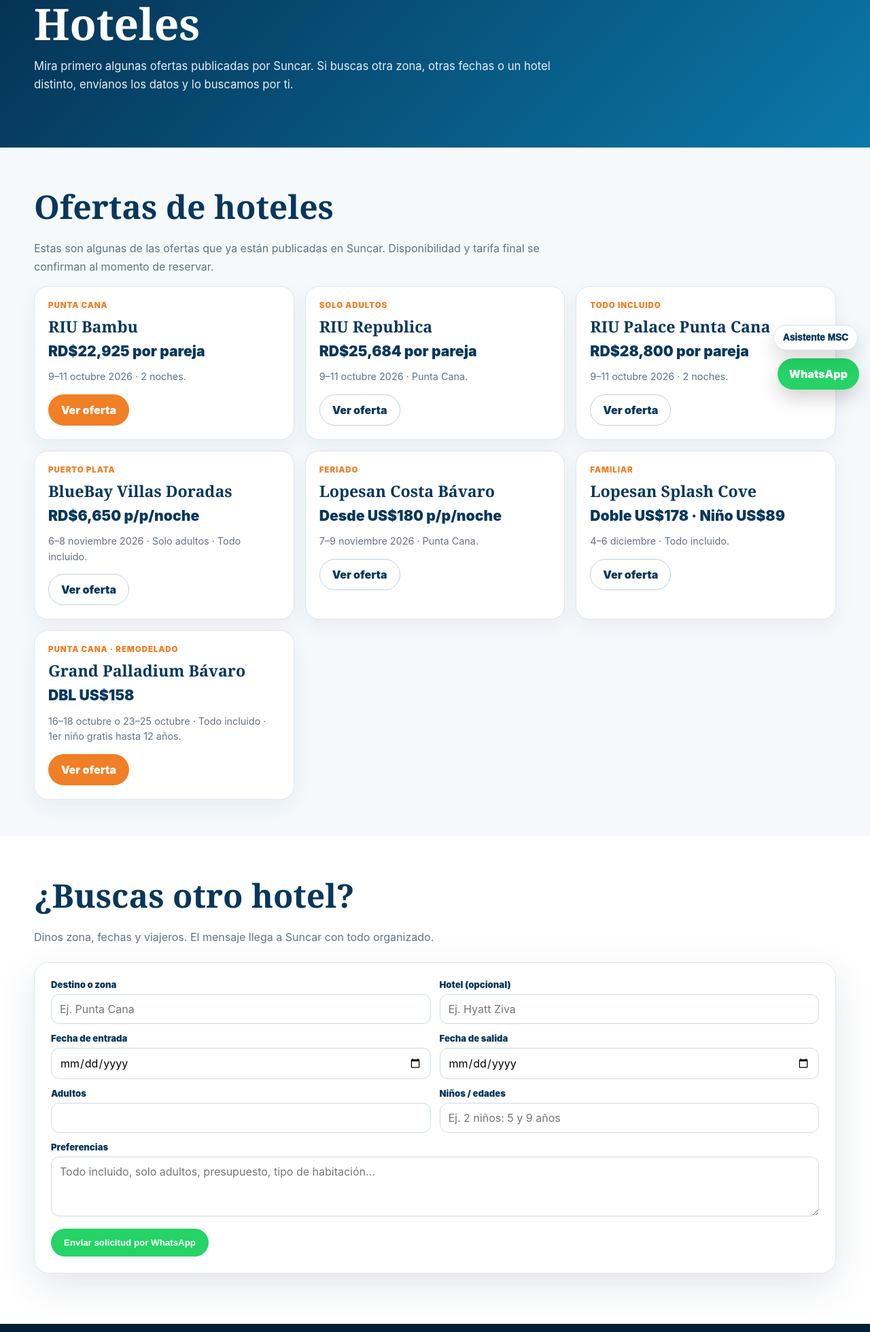
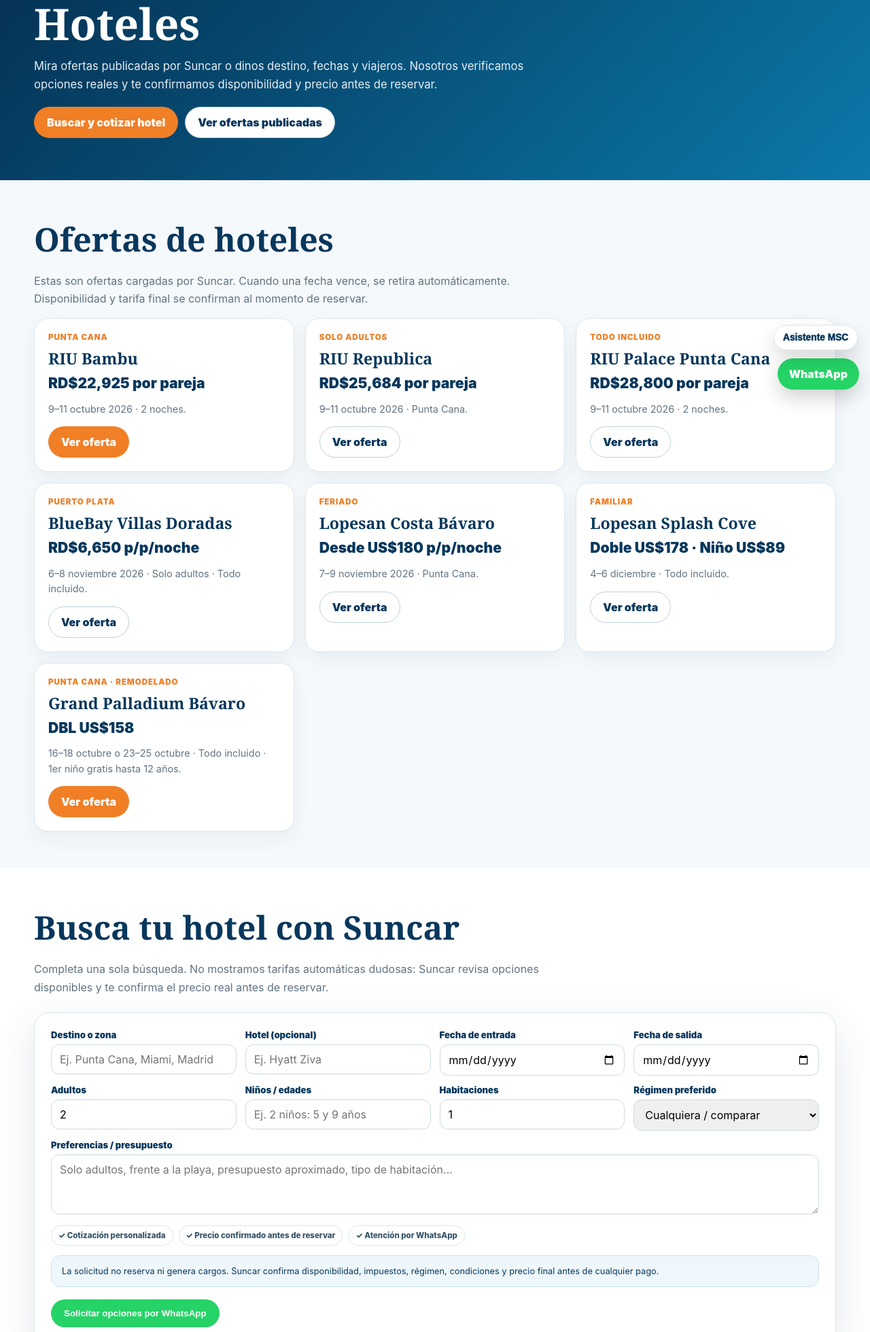
Before and after one commit to SuncarTravel/SuncarTravel.github.io, a website: page hoteles.html in a window 1280 px wide. Shown: the part 211-2170 px from the top of the page at 68% size. Drawn offline with Linux system fonts and the light colour scheme.

Commit message:
Mejorar cotización de hoteles sin precios automáticos

```diff
--- a/hoteles.html
+++ b/hoteles.html
@@ -12,10 +12,10 @@
 .btn{display:inline-flex;align-items:center;justify-content:center;border-radius:999px;padding:12px 18px;font-weight:900;border:1px solid transparent;cursor:pointer}.orange{background:var(--orange);color:#fff}.outline{background:#fff;border-color:#bfd0da;color:var(--navy)}.green{background:var(--green);color:#fff}
 .hero{background:linear-gradient(135deg,#052f50,#0b79aa);color:#fff;padding:62px 0}.hero .eyebrow{text-transform:uppercase;letter-spacing:.1em;color:#ffd08a;font-size:.76rem;font-weight:950}.hero h1{font-family:Georgia,serif;font-size:clamp(2.6rem,5vw,4.7rem);line-height:1;margin:10px 0}.hero p{max-width:760px;color:#e4eff5;line-height:1.65;font-size:1.04rem}
 section{padding:54px 0}.soft{background:var(--soft)}h2{font-family:Georgia,serif;color:var(--navy);font-size:clamp(2rem,4vw,3rem);margin:0 0 10px}.lead{color:var(--muted);line-height:1.65;max-width:800px}.grid{display:grid;grid-template-columns:repeat(3,1fr);gap:16px}.card{border:1px solid var(--line);border-radius:20px;padding:20px;background:#fff;box-shadow:0 10px 28px rgba(7,55,92,.06)}.card h3{font-family:Georgia,serif;color:var(--navy);font-size:1.45rem;margin:8px 0}.card p{color:var(--muted);line-height:1.55;font-size:.9rem}.tag{font-size:.72rem;color:var(--orange);font-weight:950;letter-spacing:.08em}.price{font-size:1.32rem;color:var(--navy);font-weight:950}
-.formbox{border:1px solid var(--line);border-radius:22px;padding:24px;background:#fff;box-shadow:var(--shadow);margin-top:24px}.formgrid{display:grid;grid-template-columns:repeat(2,1fr);gap:13px}.field{display:flex;flex-direction:column;gap:6px}.field.full{grid-column:1/-1}.field label{font-size:.82rem;font-weight:900;color:var(--navy)}input,select,textarea{width:100%;border:1px solid #cddbe4;border-radius:12px;padding:11px 12px;font:inherit}textarea{min-height:88px;resize:vertical}.note{font-size:.79rem;color:var(--muted);line-height:1.5}.actions{display:flex;gap:10px;flex-wrap:wrap;margin-top:18px}
+.formbox{border:1px solid var(--line);border-radius:22px;padding:24px;background:#fff;box-shadow:var(--shadow);margin-top:24px}.formgrid{display:grid;grid-template-columns:repeat(4,1fr);gap:13px}.hotel-quote-note{margin-top:14px;padding:13px 15px;border-radius:14px;background:#eef7fb;border:1px solid #cfe3ed;color:var(--navy);font-size:.8rem;line-height:1.5}.hotel-trust{display:flex;gap:8px;flex-wrap:wrap;margin-top:16px}.hotel-trust span{border:1px solid var(--line);background:#fff;border-radius:999px;padding:7px 10px;font-size:.72rem;font-weight:850;color:#365367}.field{display:flex;flex-direction:column;gap:6px}.field.full{grid-column:1/-1}.field label{font-size:.82rem;font-weight:900;color:var(--navy)}input,select,textarea{width:100%;border:1px solid #cddbe4;border-radius:12px;padding:11px 12px;font:inherit}textarea{min-height:88px;resize:vertical}.note{font-size:.79rem;color:var(--muted);line-height:1.5}.actions{display:flex;gap:10px;flex-wrap:wrap;margin-top:18px}
 footer{background:#031f35;color:#dcebf3;padding:28px 0;margin-top:20px}.wa{position:fixed;right:16px;bottom:16px;background:var(--green);color:#fff;border-radius:999px;padding:13px 17px;font-weight:950;box-shadow:0 12px 28px rgba(0,0,0,.18)}
-@media(max-width:800px){.links{gap:10px;font-size:.85rem}.grid{grid-template-columns:1fr 1fr}.dropmenu{right:0;left:auto}.formgrid{grid-template-columns:1fr}.field.full{grid-column:auto}}
-@media(max-width:620px){.top{display:none}nav{min-height:78px;align-items:flex-start;padding:8px 0;flex-direction:column}.brand{height:54px}.brand img{height:54px}.links{width:100%;overflow-x:auto;padding-bottom:8px}.grid{grid-template-columns:1fr}.hero{padding:42px 0}}
+@media(max-width:800px){.links{gap:10px;font-size:.85rem}.grid{grid-template-columns:1fr 1fr}.dropmenu{right:0;left:auto}.formgrid{grid-template-columns:1fr 1fr}.field.full{grid-column:1/-1}}
+@media(max-width:620px){.top{display:none}nav{min-height:78px;align-items:flex-start;padding:8px 0;flex-direction:column}.brand{height:54px}.brand img{height:54px}.links{width:100%;overflow-x:auto;padding-bottom:8px}.grid{grid-template-columns:1fr}.formgrid{grid-template-columns:1fr}.field.full{grid-column:auto}.hero{padding:42px 0}}
 </style><script src="assets/whatsapp-safe.js?v=20261007c"></script><meta name="theme-color" content="#07375c">
 <meta property="og:title" content="Hoteles | Suncar Tours & Travel">
 <meta property="og:description" content="Ofertas de hoteles y cotizaciones personalizadas con Suncar Tours & Travel. Indica destino, fechas y viajeros y recibe opciones confirmadas por Suncar.">
@@ -32,39 +32,58 @@
 <header><div class="container"><nav><a class="brand" href="index.html"><img src="assets/logo.svg?v=7" alt="Suncar Tours & Travel"></a><div class="links">
 <details class="drop"><summary>Servicios</summary><div class="dropmenu"><a href="hoteles.html">🏨 Hoteles</a><a href="vuelos.html">✈️ Vuelos</a><a href="cruceros.html">🚢 Cruceros</a><a href="seguros-viaje.html">🛡️ Seguros de viaje</a><a href="paquetes.html">🌴 Paquetes y escapadas</a><a href="servicios.html"><strong>Ver todos →</strong></a></div></details>
 <a href="ofertas.html">Ofertas</a><a href="index.html#contacto">Contacto</a><a class="btn orange" href="servicios.html">Cotizar</a></div></nav></div></header>
-<main><section class="hero"><div class="container"><div class="eyebrow">Suncar Travel</div><h1>Hoteles</h1><p>Mira primero algunas ofertas publicadas por Suncar. Si buscas otra zona, otras fechas o un hotel distinto, envíanos los datos y lo buscamos por ti.</p></div></section>
-<section class="soft"><div class="container"><h2>Ofertas de hoteles</h2><p class="lead">Estas son algunas de las ofertas que ya están publicadas en Suncar. Disponibilidad y tarifa final se confirman al momento de reservar.</p><div class="grid">
-<div class="card"><div class="tag">PUNTA CANA</div><h3>RIU Bambu</h3><div class="price">RD$22,925 por pareja</div><p>9–11 octubre 2026 · 2 noches.</p><a class="btn orange" href="ofertas.html">Ver oferta</a></div>
-<div class="card"><div class="tag">SOLO ADULTOS</div><h3>RIU Republica</h3><div class="price">RD$25,684 por pareja</div><p>9–11 octubre 2026 · Punta Cana.</p><a class="btn outline" href="ofertas.html">Ver oferta</a></div>
-<div class="card"><div class="tag">TODO INCLUIDO</div><h3>RIU Palace Punta Cana</h3><div class="price">RD$28,800 por pareja</div><p>9–11 octubre 2026 · 2 noches.</p><a class="btn outline" href="ofertas.html">Ver oferta</a></div>
-<div class="card"><div class="tag">PUERTO PLATA</div><h3>BlueBay Villas Doradas</h3><div class="price">RD$6,650 p/p/noche</div><p>6–8 noviembre 2026 · Solo adultos · Todo incluido.</p><a class="btn outline" href="ofertas.html">Ver oferta</a></div>
-<div class="card"><div class="tag">FERIADO</div><h3>Lopesan Costa Bávaro</h3><div class="price">Desde US$180 p/p/noche</div><p>7–9 noviembre 2026 · Punta Cana.</p><a class="btn outline" href="ofertas.html">Ver oferta</a></div>
-<div class="card"><div class="tag">FAMILIAR</div><h3>Lopesan Splash Cove</h3><div class="price">Doble US$178 · Niño US$89</div><p>4–6 diciembre · Todo incluido.</p><a class="btn outline" href="ofertas.html">Ver oferta</a></div>
-<div class="card"><div class="tag">PUNTA CANA · REMODELADO</div><h3>Grand Palladium Bávaro</h3><div class="price">DBL US$158</div><p>16–18 octubre o 23–25 octubre · Todo incluido · 1er niño gratis hasta 12 años.</p><a class="btn orange" href="ofertas.html">Ver oferta</a></div>
+<main><section class="hero"><div class="container"><div class="eyebrow">Suncar Travel</div><h1>Hoteles</h1><p>Mira ofertas publicadas por Suncar o dinos destino, fechas y viajeros. Nosotros verificamos opciones reales y te confirmamos disponibilidad y precio antes de reservar.</p><div class="actions"><a class="btn orange" href="#cotizar-hotel">Buscar y cotizar hotel</a><a class="btn outline" href="#ofertas-hoteles">Ver ofertas publicadas</a></div></div></section>
+<section class="soft" id="ofertas-hoteles"><div class="container"><h2>Ofertas de hoteles</h2><p class="lead">Estas son ofertas cargadas por Suncar. Cuando una fecha vence, se retira automáticamente. Disponibilidad y tarifa final se confirman al momento de reservar.</p><div class="grid" data-offers-container>
+<div class="card" data-expire="2026-10-09T00:00:00-04:00"><div class="tag">PUNTA CANA</div><h3>RIU Bambu</h3><div class="price">RD$22,925 por pareja</div><p>9–11 octubre 2026 · 2 noches.</p><a class="btn orange" href="ofertas.html">Ver oferta</a></div>
+<div class="card" data-expire="2026-10-09T00:00:00-04:00"><div class="tag">SOLO ADULTOS</div><h3>RIU Republica</h3><div class="price">RD$25,684 por pareja</div><p>9–11 octubre 2026 · Punta Cana.</p><a class="btn outline" href="ofertas.html">Ver oferta</a></div>
+<div class="card" data-expire="2026-10-09T00:00:00-04:00"><div class="tag">TODO INCLUIDO</div><h3>RIU Palace Punta Cana</h3><div class="price">RD$28,800 por pareja</div><p>9–11 octubre 2026 · 2 noches.</p><a class="btn outline" href="ofertas.html">Ver oferta</a></div>
+<div class="card" data-expire="2026-11-06T00:00:00-04:00"><div class="tag">PUERTO PLATA</div><h3>BlueBay Villas Doradas</h3><div class="price">RD$6,650 p/p/noche</div><p>6–8 noviembre 2026 · Solo adultos · Todo incluido.</p><a class="btn outline" href="ofertas.html">Ver oferta</a></div>
+<div class="card" data-expire="2026-11-07T00:00:00-04:00"><div class="tag">FERIADO</div><h3>Lopesan Costa Bávaro</h3><div class="price">Desde US$180 p/p/noche</div><p>7–9 noviembre 2026 · Punta Cana.</p><a class="btn outline" href="ofertas.html">Ver oferta</a></div>
+<div class="card" data-expire="2026-12-04T00:00:00-04:00"><div class="tag">FAMILIAR</div><h3>Lopesan Splash Cove</h3><div class="price">Doble US$178 · Niño US$89</div><p>4–6 diciembre · Todo incluido.</p><a class="btn outline" href="ofertas.html">Ver oferta</a></div>
+<div class="card" data-expire="2026-10-23T00:00:00-04:00"><div class="tag">PUNTA CANA · REMODELADO</div><h3>Grand Palladium Bávaro</h3><div class="price">DBL US$158</div><p>16–18 octubre o 23–25 octubre · Todo incluido · 1er niño gratis hasta 12 años.</p><a class="btn orange" href="ofertas.html">Ver oferta</a></div>
 </div></div></section>
-<section><div class="container"><h2>¿Buscas otro hotel?</h2><p class="lead">Dinos zona, fechas y viajeros. El mensaje llega a Suncar con todo organizado.</p>
+<section id="cotizar-hotel"><div class="container"><h2>Busca tu hotel con Suncar</h2><p class="lead">Completa una sola búsqueda. No mostramos tarifas automáticas dudosas: Suncar revisa opciones disponibles y te confirma el precio real antes de reservar.</p>
 <form class="formbox" id="quoteForm"><div class="formgrid">
-<div class="field"><label>Destino o zona</label><input name="zona" required placeholder="Ej. Punta Cana"></div>
+<div class="field"><label>Destino o zona</label><input name="zona" required placeholder="Ej. Punta Cana, Miami, Madrid"></div>
 <div class="field"><label>Hotel (opcional)</label><input name="hotel" placeholder="Ej. Hyatt Ziva"></div>
-<div class="field"><label>Fecha de entrada</label><input type="date" name="entrada" required></div>
-<div class="field"><label>Fecha de salida</label><input type="date" name="salida" required></div>
-<div class="field"><label>Adultos</label><input type="number" min="1" name="adultos" required></div>
+<div class="field"><label>Fecha de entrada</label><input id="hotelEntrada" type="date" name="entrada" required></div>
+<div class="field"><label>Fecha de salida</label><input id="hotelSalida" type="date" name="salida" required></div>
+<div class="field"><label>Adultos</label><input type="number" min="1" max="12" value="2" name="adultos" required></div>
 <div class="field"><label>Niños / edades</label><input name="ninos" placeholder="Ej. 2 niños: 5 y 9 años"></div>
-<div class="field full"><label>Preferencias</label><textarea name="preferencias" placeholder="Todo incluido, solo adultos, presupuesto, tipo de habitación..."></textarea></div>
-</div><div class="actions"><button class="btn green" type="submit">Enviar solicitud por WhatsApp</button></div></form></div></section></main>
+<div class="field"><label>Habitaciones</label><input type="number" min="1" max="6" value="1" name="habitaciones" required></div>
+<div class="field"><label>Régimen preferido</label><select name="regimen"><option>Cualquiera / comparar</option><option>Solo alojamiento</option><option>Desayuno incluido</option><option>Media pensión</option><option>Pensión completa</option><option>Todo incluido</option></select></div>
+<div class="field full"><label>Preferencias / presupuesto</label><textarea name="preferencias" placeholder="Solo adultos, frente a la playa, presupuesto aproximado, tipo de habitación..."></textarea></div>
+</div>
+<div class="hotel-trust"><span>✓ Cotización personalizada</span><span>✓ Precio confirmado antes de reservar</span><span>✓ Atención por WhatsApp</span></div>
+<div class="hotel-quote-note">La solicitud no reserva ni genera cargos. Suncar confirma disponibilidad, impuestos, régimen, condiciones y precio final antes de cualquier pago.</div>
+<div class="actions"><button class="btn green" type="submit">Solicitar opciones por WhatsApp</button></div></form></div></section></main>
 <footer><div class="container">Suncar Tours & Travel · Santo Domingo · 809-316-1070</div></footer>
 <a class="wa" target="_blank" rel="noopener" href="https://wa.me/18093161070">WhatsApp</a>
 <script>
 document.getElementById('quoteForm')?.addEventListener('submit',e=>{
- e.preventDefault(); const f=new FormData(e.currentTarget); const lines=['Hola Suncar ','Quiero cotizar un hotel.',''];
+ e.preventDefault();
+ const entrada=document.getElementById('hotelEntrada')?.value||'';
+ const salida=document.getElementById('hotelSalida')?.value||'';
+ if(!entrada||!salida||salida<=entrada){alert('La fecha de salida debe ser posterior a la fecha de entrada.');return;}
+ const f=new FormData(e.currentTarget); const lines=['Hola Suncar ','Quiero cotizar un hotel.',''];
  lines.push('Zona / destino: '+(f.get('zona')||''));
  lines.push('Hotel: '+(f.get('hotel')||''));
  lines.push('Entrada: '+(f.get('entrada')||''));
  lines.push('Salida: '+(f.get('salida')||''));
  lines.push('Adultos: '+(f.get('adultos')||''));
  lines.push('Niños / edades: '+(f.get('ninos')||''));
- lines.push('Preferencias: '+(f.get('preferencias')||''));
+ lines.push('Habitaciones: '+(f.get('habitaciones')||''));
+ lines.push('Régimen preferido: '+(f.get('regimen')||''));
+ lines.push('Preferencias / presupuesto: '+(f.get('preferencias')||''));
  lines.push('','Quiero recibir opciones, disponibilidad y precio final con Suncar.');
  window.open(SuncarWhatsApp.url('18093161070',lines.join('\n')),'_blank');
-});</script><script defer src="assets/msc-assistant-widget.js?v=20261007a"></script><script defer src="assets/site-shell.js?v=20261008a"></script>
+});
+(function(){
+ const localISO=()=>{const d=new Date();return d.getFullYear()+'-'+String(d.getMonth()+1).padStart(2,'0')+'-'+String(d.getDate()).padStart(2,'0');};
+ const entrada=document.getElementById('hotelEntrada'),salida=document.getElementById('hotelSalida'),min=localISO();
+ if(entrada&&salida){
+   entrada.min=min;salida.min=min;
+   entrada.addEventListener('change',()=>{salida.min=entrada.value||min;if(salida.value&&salida.value<=entrada.value)salida.value='';});
+ }
+})();</script><script defer src="assets/offers-expiry.js?v=20261008a"></script><script defer src="assets/msc-assistant-widget.js?v=20261007a"></script><script defer src="assets/site-shell.js?v=20261008a"></script>
 </body></html>
```
